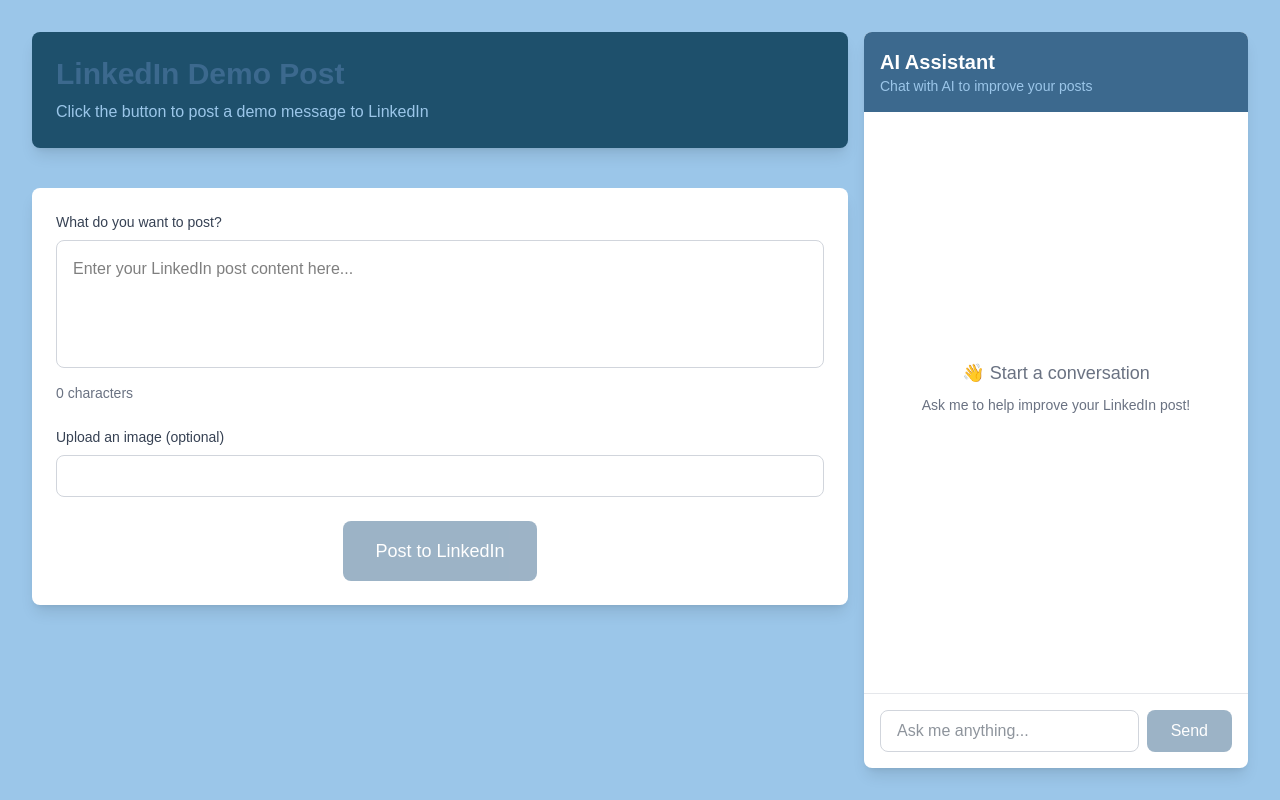
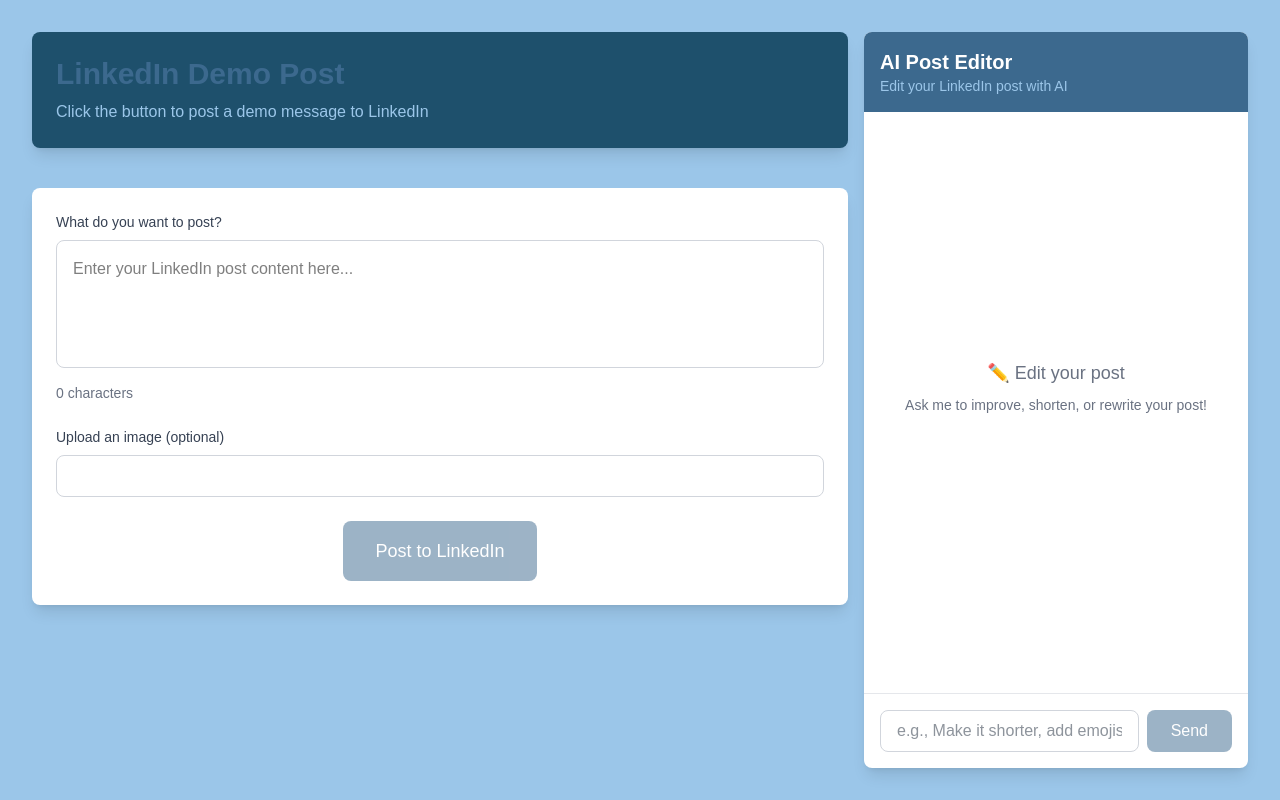
Before and after one commit to SimonNRisk/qtma25, a Next.js app in the folder frontend/: page /linkedin in a window 1280 px wide. Built offline with nearby package versions, Linux system fonts and the light colour scheme; sample sign-in values are in the browser's storage.

Commit message:
feat: editorial (non-conversational) ai

```diff
--- a/frontend/src/app/api/generate/route.ts
+++ b/frontend/src/app/api/generate/route.ts
@@ -7,20 +7,34 @@
 
 export async function POST(request: NextRequest) {
   try {
-    const { prompt } = await request.json();
+    const { prompt, systemPrompt, currentPostText } = await request.json();
 
     if (!prompt) {
       return NextResponse.json({ error: 'Prompt is required' }, { status: 400 });
     }
 
+    const messages: Array<{ role: 'system' | 'user'; content: string }> = [];
+
+    if (systemPrompt) {
+      messages.push({
+        role: 'system',
+        content: systemPrompt,
+      });
+    }
+
+    // If currentPostText is provided, include it in the user prompt
+    const userContent = currentPostText
+      ? `Current post content:\n${currentPostText}\n\nUser request: ${prompt}\n\nPlease provide only the edited post content as your response, without any additional explanation or commentary.`
+      : prompt;
+
+    messages.push({
+      role: 'user',
+      content: userContent,
+    });
+
     const completion = await openai.chat.completions.create({
       model: 'gpt-3.5-turbo',
-      messages: [
-        {
-          role: 'user',
-          content: prompt,
-        },
-      ],
+      messages,
       max_tokens: 500,
     });
 
--- a/frontend/src/app/linkedin/components/ai-assistant.tsx
+++ b/frontend/src/app/linkedin/components/ai-assistant.tsx
@@ -5,9 +5,15 @@
 interface Message {
   role: 'user' | 'assistant';
   content: string;
+  editedPost?: string;
 }
 
-export const AiAssistant = () => {
+interface AiAssistantProps {
+  currentPostText: string;
+  onPostUpdate: (newPostText: string) => void;
+}
+
+export const AiAssistant = ({ currentPostText, onPostUpdate }: AiAssistantProps) => {
   const [prompt, setPrompt] = useState('');
   const [messages, setMessages] = useState<Message[]>([]);
   const [isLoading, setIsLoading] = useState(false);
@@ -28,24 +34,37 @@
 
     const userMessage: Message = { role: 'user', content: prompt };
     setMessages(prev => [...prev, userMessage]);
+    const currentPrompt = prompt;
     setPrompt('');
     setIsLoading(true);
 
     try {
+      // System prompt that instructs the AI to return only the edited post
+      const systemPrompt = `You are a LinkedIn post editor. Your task is to edit the provided post content based on the user's request.
+You must respond with ONLY the edited post content - no explanations, no commentary, no additional text.
+Just return the complete edited post exactly as it should appear.`;
+
       const response = await fetch('/api/generate', {
         method: 'POST',
         headers: {
           'Content-Type': 'application/json',
         },
-        body: JSON.stringify({ prompt }),
+        body: JSON.stringify({
+          prompt: currentPrompt,
+          systemPrompt,
+          currentPostText: currentPostText || '',
+        }),
       });
 
       const data = await response.json();
 
       if (response.ok) {
+        // The response should be the edited post content
+        const editedPost = data.generatedText.trim();
         const assistantMessage: Message = {
           role: 'assistant',
-          content: data.generatedText,
+          content: editedPost,
+          editedPost: editedPost,
         };
         setMessages(prev => [...prev, assistantMessage]);
       } else {
@@ -70,12 +89,16 @@
     }
   };
 
+  const handleInsertPost = (editedPost: string) => {
+    onPostUpdate(editedPost);
+  };
+
   return (
     <div className="flex flex-col h-[calc(100vh-4rem)] w-96 bg-white rounded-lg shadow-lg">
       {/* Header */}
       <div className="bg-brand-blue text-white p-4 rounded-t-lg">
-        <h2 className="text-xl font-bold">AI Assistant</h2>
-        <p className="text-sm text-brand-light">Chat with AI to improve your posts</p>
+        <h2 className="text-xl font-bold">AI Post Editor</h2>
+        <p className="text-sm text-brand-light">Edit your LinkedIn post with AI</p>
       </div>
 
       {/* Messages Container */}
@@ -83,8 +106,8 @@
         {messages.length === 0 ? (
           <div className="flex items-center justify-center h-full text-gray-500 text-center">
             <div>
-              <p className="text-lg mb-2">👋 Start a conversation</p>
-              <p className="text-sm">Ask me to help improve your LinkedIn post!</p>
+              <p className="text-lg mb-2">✏️ Edit your post</p>
+              <p className="text-sm">Ask me to improve, shorten, or rewrite your post!</p>
             </div>
           </div>
         ) : (
@@ -101,9 +124,19 @@
                 }`}
               >
                 <div className="text-sm font-medium mb-1">
-                  {message.role === 'user' ? 'You' : 'Assistant'}
+                  {message.role === 'user' ? 'You' : 'Edited Post'}
                 </div>
                 <div className="whitespace-pre-wrap break-words">{message.content}</div>
+                {message.role === 'assistant' && message.editedPost && (
+                  <div className="mt-3 pt-3 border-t border-gray-300">
+                    <button
+                      onClick={() => handleInsertPost(message.editedPost!)}
+                      className="w-full bg-brand-blue text-white px-4 py-2 rounded-lg font-medium hover:bg-blue-600 transition-colors text-sm"
+                    >
+                      Insert into Post
+                    </button>
+                  </div>
+                )}
               </div>
             </div>
           ))
@@ -136,7 +169,7 @@
         <form onSubmit={handleSubmitPrompt} className="flex gap-2">
           <input
             type="text"
-            placeholder="Ask me anything..."
+            placeholder="e.g., Make it shorter, add emojis, improve tone..."
             value={prompt}
             onChange={e => setPrompt(e.target.value)}
             className="flex-1 px-4 py-2 border border-gray-300 rounded-lg focus:ring-2 focus:ring-brand-blue focus:border-transparent text-gray-800"
--- a/frontend/src/app/linkedin/page.tsx
+++ b/frontend/src/app/linkedin/page.tsx
@@ -129,7 +129,7 @@
                 </div>
               )}
             </div>
-            <AiAssistant />
+            <AiAssistant currentPostText={postText} onPostUpdate={setPostText} />
           </div>
         </div>
       </main>
```
